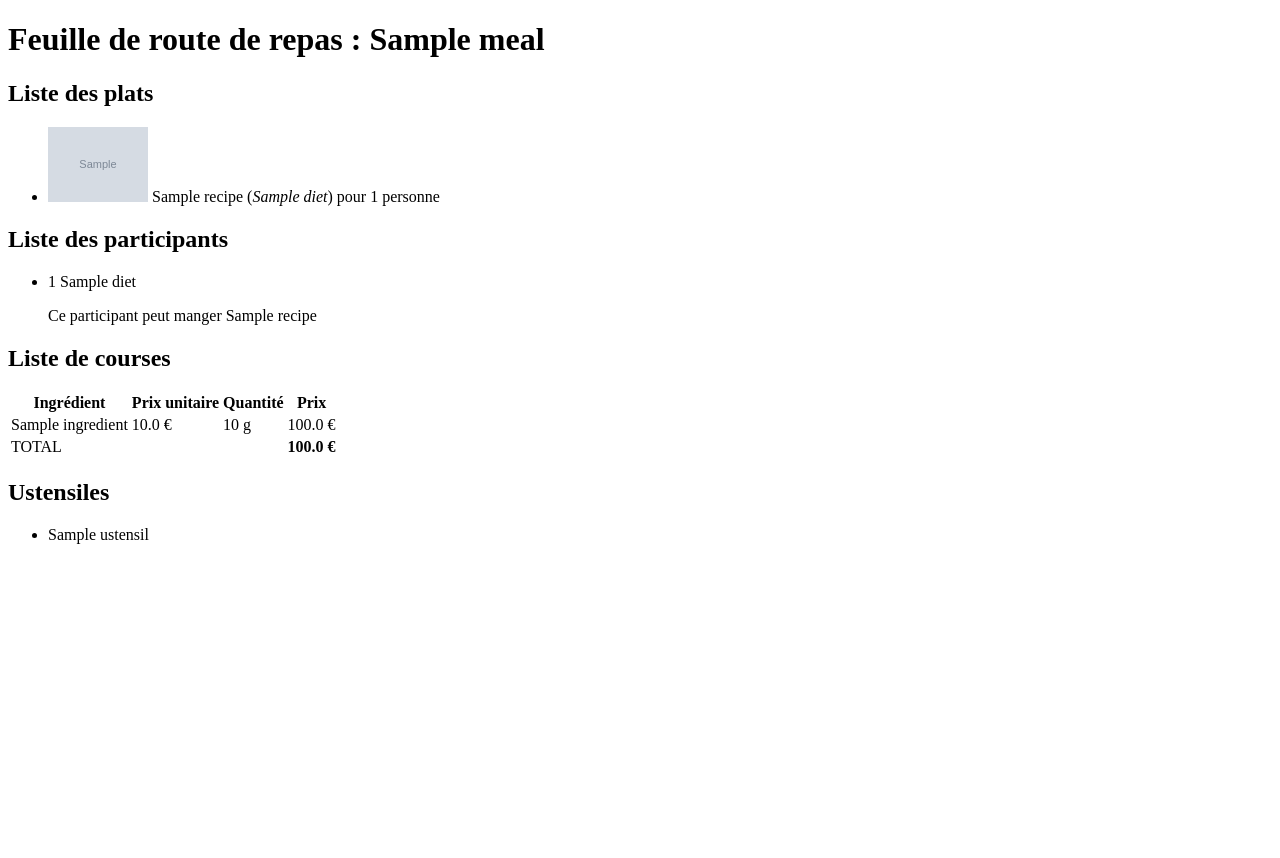
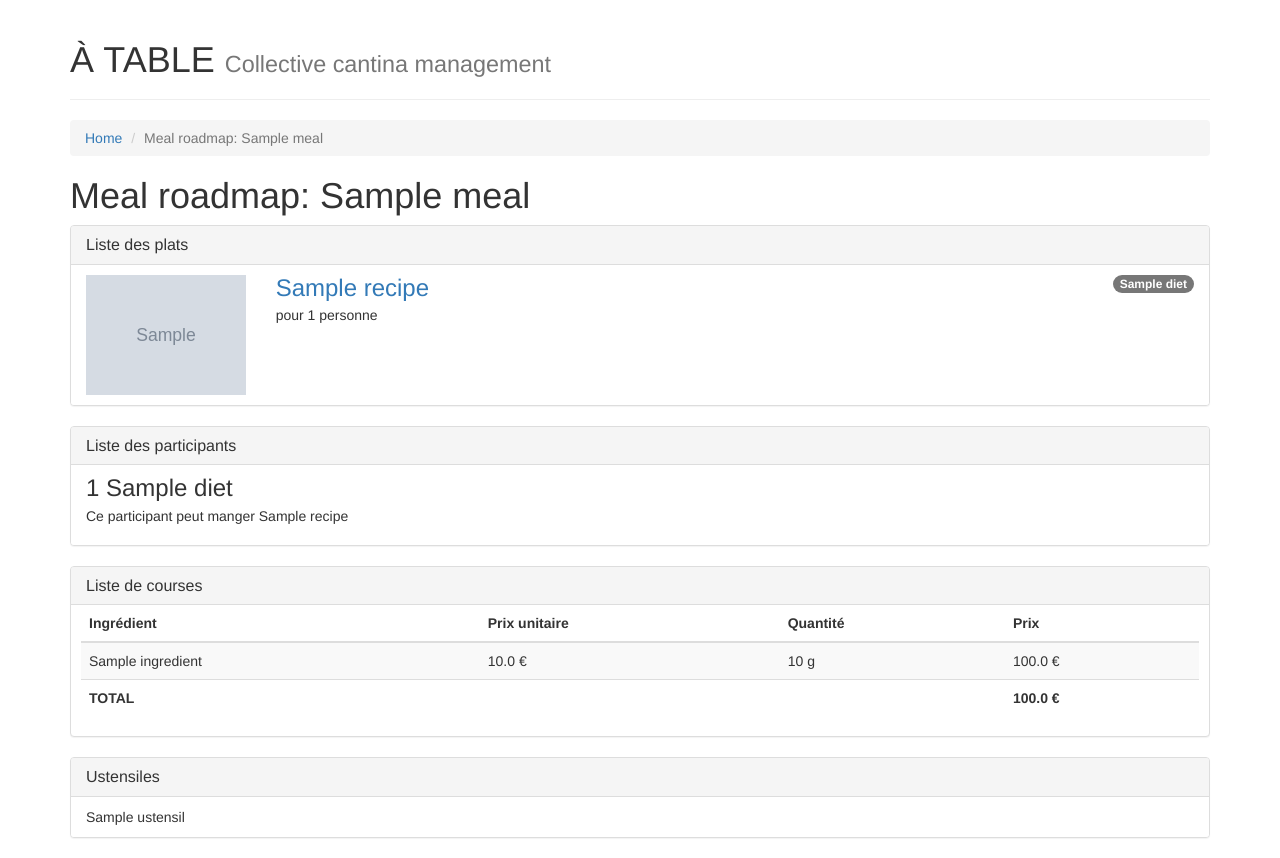
Before and after one commit to vegaelle/atable, a Django app: a page that uses atable/recipes/templates/recipes/roadmap_meal.html in a window 1280 px wide. Before the commit the page ends 544 px from the top, so only its background shows below. Run offline with Django 3.2, Linux system fonts and the light colour scheme; a user stored in the database is signed in; tables that the repository leaves empty hold one stand-in row (values such as "Sample post"); grey boxes marked "Sample" are stand-in pictures; parts of the project's set-up code (start-up, migrations or seed data) failed here and were passed over; some libraries are stand-ins or nearby versions.

Commit message:
Add boostrap based templates.

```diff
--- /dev/null
+++ b/atable/recipes/templates/recipes/base.html
@@ -0,0 +1,28 @@
+<!DOCTYPE html>
+{% load bootstrap3 %}
+{% load staticfiles %}
+<html{% if request.LANGUAGE_CODE %} lang="{{ request.LANGUAGE_CODE }}"{% endif %}>
+<head>
+    <meta charset="utf-8">
+    <!--[if IE]><meta http-equiv="X-UA-Compatible" content="IE=edge" /><![endif]-->
+    <meta name="viewport" content="width=device-width, initial-scale=1">
+    <title>{% block title %}title{% endblock %}</title>
+    <link href="{% static 'css/bootstrap.min.css' %}" media="all" rel="stylesheet">
+    <link href="{% static 'css/main.css' %}" media="all" rel="stylesheet">
+    {% block bootstrap3_extra_head %}{% endblock %}
+</head>
+<body>
+    <div class="container">
+        <header class="page-header">
+            <h1>
+                À TABLE
+                <small>Collective cantina management</small>
+            </h1>
+        </header>
+        {% block content %}content{% endblock %}
+    </div>
+    <script src="{% static 'js/jquery.min.js' %}"></script>
+    <script src="{% static 'js/bootstrap.min.js' %}"></script>
+    {% block extra_script %}{% endblock %}
+</body>
+</html>
--- a/atable/recipes/templates/recipes/roadmap_meal.html
+++ b/atable/recipes/templates/recipes/roadmap_meal.html
@@ -1,59 +1,114 @@
+{% extends "recipes/base.html" %}
+{% block title %}Meal roadmap: {{ meal.name }}{% endblock %}
+
+{% block content %}
+
+
 {% load key %}
-<!DOCTYPE html>
-<html>
-	<head>
-        <meta charset="utf-8" />
-		<title>Feuille de route de repas</title>
-	</head>
-	<body>
-        <h1>Feuille de route de repas : {{ meal.name }}</h1>
-        <h2>Liste des plats</h2>
-        <ul>
+
+<header>
+    <ol class="breadcrumb">
+      <li><a href="/">Home</a></li>
+      <li class="active">Meal roadmap: {{ meal.name }}</li>
+    </ol>
+    <h1>Meal roadmap: {{ meal.name }}</h1>
+</header>
+
+<div class="panel panel-default">
+    <div class="panel-heading">
+        <h2 class="panel-title">Liste des plats</h2>
+    </div>
+    <ul class="list-group">
     {% with participants=meal.recipe_diet_participants %}
     {% for recipe in meal.recipes_list %}
         {% with participant=participants|key:recipe %}
-            <li>
+        <li class="list-group-item">
+        <div class="row">
+            <div class="col-lg-2">
                 {% if recipe.picture %}
-                <img src="{{ recipe.picture.url }}" alt="{{ recipe }}" width="100" />
+                <a href="{{ recipe.picture.url }}" target="_blank">
+                    <img class="" src="{{ recipe.picture.url }}" alt="{{ recipe }}" />
+                </a>
                 {% endif %}
-                {{ recipe }}
-                (<em>{{ recipe.diets_str }}</em>)
+            </div>
+            <div class="col-lg-10">
+                {% if recipe.diets %}
+                {% for diet in recipe.diets.all %}
+                <span class="diet badge">{{ diet }}</span>
+                {% endfor %}
+                {% else %}
+                <span class="diet badge">Omnivore</span>
+                {% endif %}
+                <h3 class="list-group-item-heading"><a href="/recipes/{{ recipe.id }}">{{ recipe }}</a></h3>
+                <div class="list-group-item-text clearfix">
                     {% if participant == 0 %}
-                <strong>Aucun participant ne peut consommer ce plat !</strong>
+                    <p class="text-danger">
+                        <span class="glyphicon glyphicon-exclamation-sign"></span>
+                        Aucun participant ne peut consommer ce plat !
+                    </p>
                     {% else %}
+                    <p>
                     pour {{ participant }} personne{{ participant |  pluralize }}
+                    </p>
                     {% endif %}
+                </div>
+            </div>
+        </div>
         </li>
         {% endwith %}
     {% endfor %}
     {% endwith %}
     </ul>
-        <h2>Liste des participants</h2>
-        <ul>
+</div>
+
+<div class="panel panel-default">
+    <div class="panel-heading">
+        <h2 class="panel-title">Liste des participants</h2>
+    </div>
+    <ul class="list-group">
     {% for participant in meal.participants %}
-            <li>{{ participant.count }} {{ participant.diet_name }}{{ participant.count | pluralize }}
+        <li class="list-group-item">
+            <h3 class="list-group-item-heading">
+            {{ participant.count }} {{ participant.diet_name }}{{ participant.count | pluralize }}
+            </h3>
+            <div class="list-group-item-text">
                 {% if participant.can_eat|length == 0 %}
-                <p><strong>Ce{{ participant.count | pluralize }}
+                <p class="text-danger">
+                    <span class="glyphicon glyphicon-exclamation-sign"></span>
+                    Ce{{ participant.count | pluralize }}
                         participant{{ participant.count | pluralize }} ne
                         peu{{ participant.count | pluralize:'t,vent' }} rien
-                        manger !</strong></p>
+                        manger !</p>
                 {% else %}
                 <p>Ce{{ participant.count | pluralize }}
                    participant{{ participant.count | pluralize }}
                    peu{{ participant.count | pluralize:'t,vent' }} manger
                    {{ participant.can_eat | join:', ' }}</p>
                 {% endif %}
+            </div>
         </li>
         {% endfor %}
     </ul>
-        <h2>Liste de courses</h2>
-        <table>
+</div>
+
+<div class="panel panel-default">
+    <div class="panel-heading">
+        <h2 class="panel-title">Liste de courses</h2>
+    </div>
+    <div class="panel-group panel-group-table">
+        <table class="table table-striped table-hover ">
             <thead>
-                <tr><th>Ingrédient</th><th>Prix unitaire</th><th>Quantité</th><th>Prix</th></tr>
+                <tr>
+                    <th>Ingrédient</th>
+                    <th>Prix unitaire</th>
+                    <th>Quantité</th>
+                    <th>Prix</th>
+                </tr>
             </thead>
             <tbody>
                 {% for ingredient in meal.ingredients_list %}
-                    <tr><td>{{ ingredient.ingredient }}</td>
+                    <tr>
+                        <td>{{ ingredient.ingredient }}</td>
                         <td>{{ ingredient.ingredient.price }} €</td>
                         <td>{{ ingredient.quantity }} {{ ingredient.ingredient.unit }}</td>
                         <td>{{ ingredient.price }} €</td>
@@ -61,14 +116,22 @@
                 {% endfor %}
             </tbody>
             <tfoot>
-                <tr><td colspan="3">TOTAL</td>
-                    <td><strong>{{ meal.total_price }} €</strong></td></tr>
+                <tr>
+                    <td colspan="3">TOTAL</td><td>{{ meal.total_price }} €</td>
+                </tr>
             </tfoot>
         </table>
-        <h2>Ustensiles</h2>
-        <ul>
+    </div>
+</div>
+
+<div class="panel panel-default">
+    <div class="panel-heading">
+        <h2 class="panel-title">Ustensiles</h2>
+    </div>
+    <ul class="list-group">
     {% for ustensil in meal.ustensils_list %}
-            <li>{{ ustensil.ustensil }}
+        <li class="list-group-item">
+            {{ ustensil.ustensil }}
             {% if ustensil.used_in|length > 1 %}
             <br />Utilisé pour :
             <ul>
@@ -80,5 +143,6 @@
         </li>
         {% endfor %}
     </ul>
-	</body>
-</html>
+</div>
+
+{% endblock %}
--- a/atable/recipes/urls.py
+++ b/atable/recipes/urls.py
@@ -1,10 +1,13 @@
 from django.conf.urls import url
 from . import views
+from .views import RecipeListView, RecipeDetailView
 
 
-urlpatterns = \
-    [url(r'^roadmap/meal/(?P<meal_id>\d+)$', views.roadmap_meal,
+urlpatterns = [
+    url(r'^recipes$', RecipeListView.as_view()),
+    url(r'^recipes/(?P<pk>[-\w]+)$', RecipeDetailView.as_view()),
+    url(r'^roadmap/meal/(?P<meal_id>\d+)$', views.roadmap_meal,
          name='roadmap_meal'),
-     url(r'^roadmap/session/(?P<session_id>\d+)$', views.roadmap_session,
+    url(r'^roadmap/session/(?P<session_id>\d+)$', views.roadmap_session,
          name='roadmap_session'),
-     ]
+    ]
--- a/atable/recipes/views.py
+++ b/atable/recipes/views.py
@@ -1,6 +1,14 @@
 from django.shortcuts import render, get_object_or_404
 from django.contrib.auth.decorators import permission_required
-from .models import Meal, Session
+from django.views.generic import ListView, DetailView
+from .models import Meal, Session, Recipe, RecipeIngredient, Ingredient
+
+class RecipeListView(ListView):
+    model = Recipe
+
+
+class RecipeDetailView(DetailView):
+    model = Recipe
 
 
 @permission_required('meal.can_view')
--- a/atable/static/css/main.css
+++ b/atable/static/css/main.css
@@ -3,3 +3,45 @@
 /* ==========================================================================
    Author's custom styles
    ========================================================================== */
+
+/* Responsive */
+img {
+    max-width: 100%;
+    height: auto;
+}
+
+/* Diet badges */
+.badge.diet {
+    float: right;
+}
+.badge.diet + .badge {margin-right: 10px;}
+
+/* panels override */
+.panel-noborder,
+.panel-noborder .panel-body {
+    box-shadow: none;
+}
+
+
+/* Tables */
+tfoot {
+    font-weight: bold;
+}
+
+.panel-group-table {
+    padding-left: 10px;
+    padding-right: 10px;
+}
+
+
+
+/* Calendar */
+.calendar {}
+
+.day-number {color: #333;}
+.day--disabled .day-number {color: #ddd;}
+.day--with-meal .day-number {font-weight: bold;}
+
+.calendar caption {
+    /*font-size: */
+}
```
Also changed, not shown: atable/recipes/templates/recipes/recipe_detail.html (added, +116 -0 lines), atable/recipes/templates/recipes/recipe_list.html (added, +57 -0 lines), atable/recipes/templates/recipes/roadmap_session.html (+71 -42 lines). Lines whose indentation alone changed are shown as unchanged.
